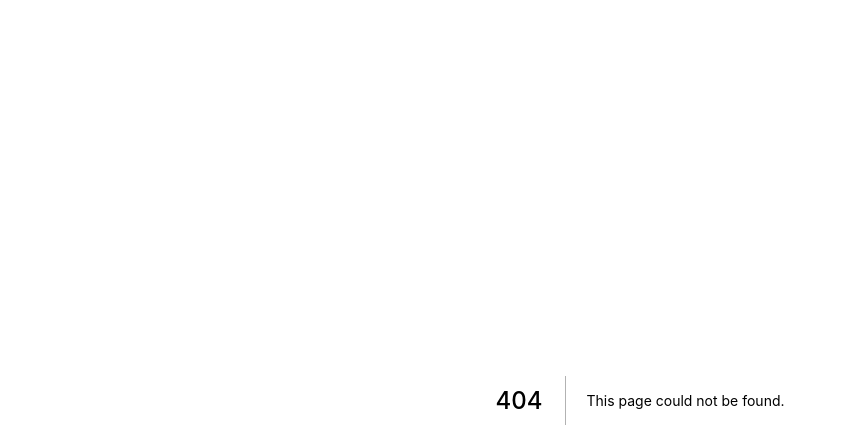
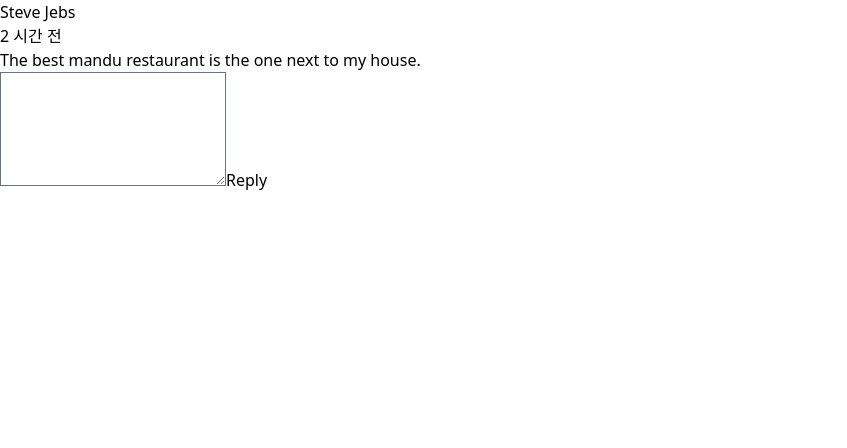
Before and after one commit to ryugibo/nomad-carrot-market, a Next.js app: page /community/1 in a window 1280 px wide. Before the commit this address had no page. Shown: the top 448 px of the page, without its empty margins (0-847 px from the left). Built offline with nearby package versions, Linux system fonts and the light colour scheme.

Commit message:
:memo: #5.7 | Community Detail / 1
- html

```diff
--- /dev/null
+++ b/pages/community/[id].tsx
@@ -0,0 +1,24 @@
+import type { NextPage } from "next";
+
+const CommunityPostDetail: NextPage = () => {
+  return (
+    <div>
+      <div>
+        <div>
+          <div />
+          <div>
+            <p>Steve Jebs</p>
+            <p>2 시간 전</p>
+            <p>The best mandu restaurant is the one next to my house.</p>
+          </div>
+        </div>
+      </div>
+      <div>
+        <textarea rows={4} />
+        <button>Reply</button>
+      </div>
+    </div>
+  );
+};
+
+export default CommunityPostDetail;
```
